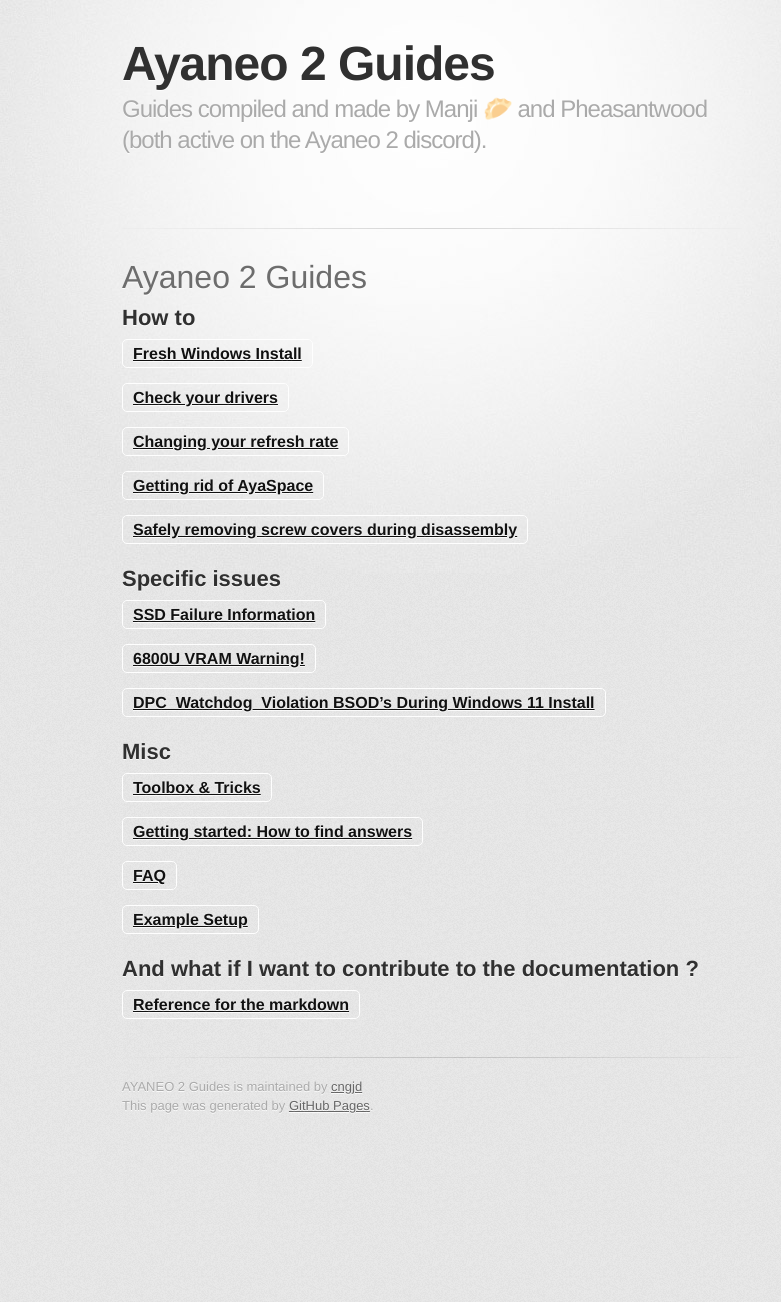
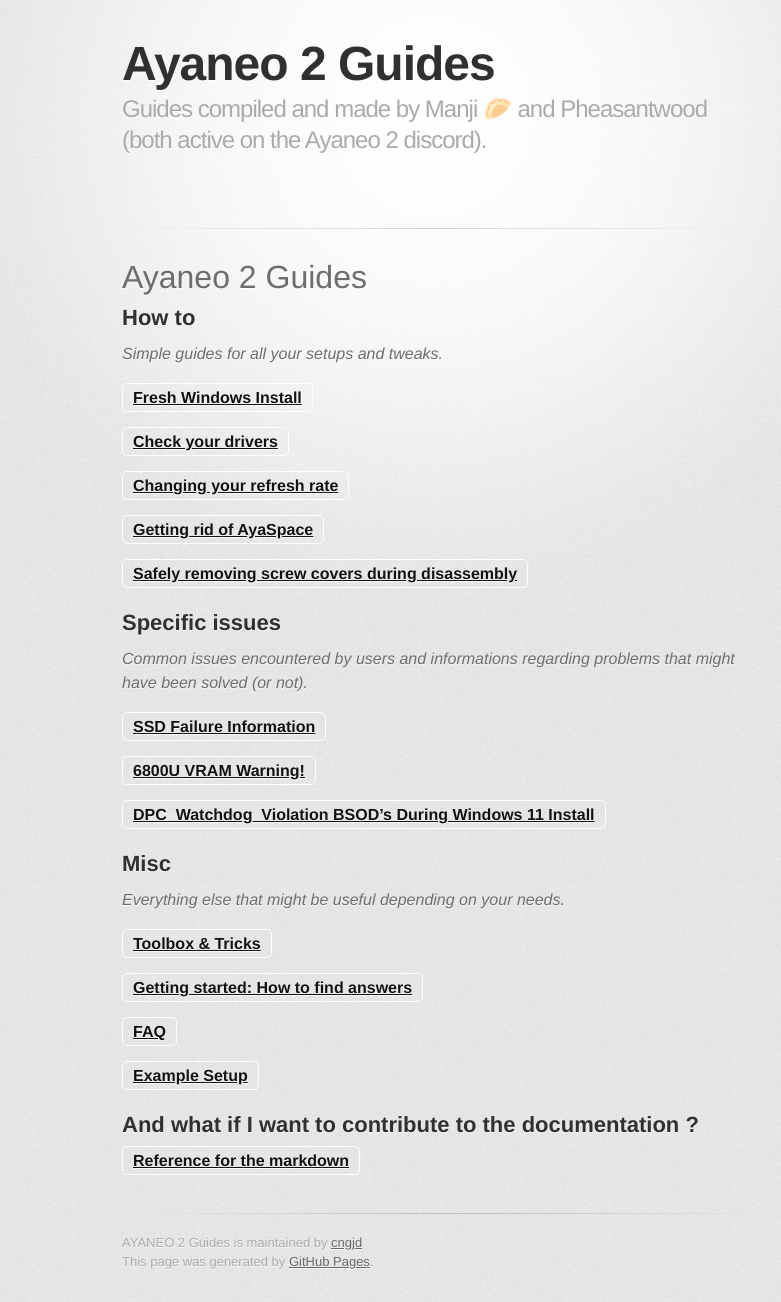
Before and after one commit to cngjd/AyaNeo2-docs, a Jekyll site: the page built from index.md, in a window 1280 px wide. Shown: the whole page, without its empty margins (208-989 px from the left). Built offline with Jekyll 4.4.1, drawn with Linux system fonts in a browser that asks for light colours; some web fonts are replaced; our own code applies the rules of GitHub Pages for plain Markdown files; before the commit the page ends 1146 px from its top, so only the background shows below that.

Commit message:
Update index.md

```diff
--- a/index.md
+++ b/index.md
@@ -4,6 +4,9 @@
 # Ayaneo 2 Guides
 
 ## How to
+
+_Simple guides for all your setups and tweaks._
+
 [Fresh Windows Install](./fresh-windows-install.html)
 
 [Check your drivers](./check-your-drivers.html)
@@ -14,14 +17,22 @@
 
 [Safely removing screw covers during disassembly](./removing-screw-covers.html)
 
+
 ## Specific issues
+
+_Common issues encountered by users and informations regarding problems that might have been solved (or not)._
+
 [SSD Failure Information](./ssd-failure-information.html)
 
 [6800U VRAM Warning!](./6800U_vram.html)
 
 [DPC_Watchdog_Violation BSOD’s During Windows 11 Install](./bsod-during-windows-install.html)
 
+
 ## Misc
+
+_Everything else that might be useful depending on your needs._
+
 [Toolbox & Tricks](./toolbox-tricks.md)
 
 [Getting started: How to find answers](./how-to-find-answers.html)
@@ -32,4 +43,5 @@
 
 
 ## And what if I want to contribute to the documentation ?
+
 [Reference for the markdown](https://github.com/pages-themes/tactile/edit/master/index.md)
```
